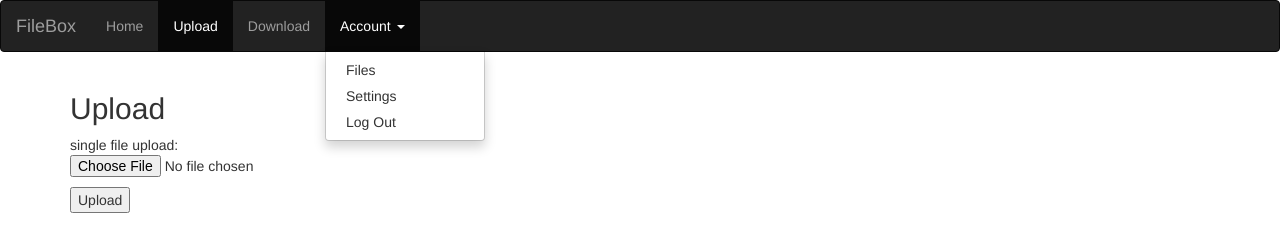
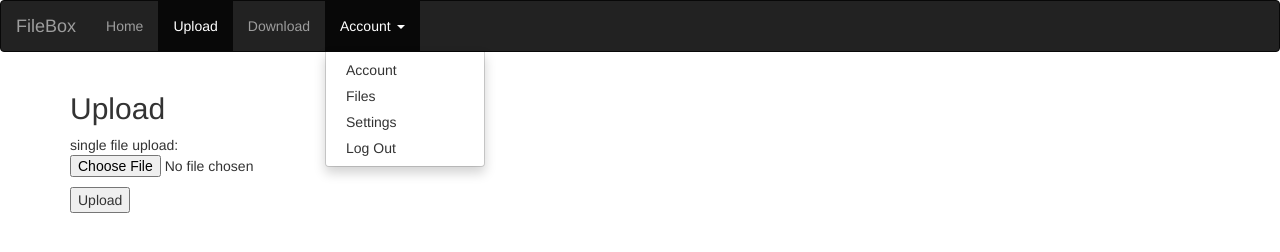
Before and after one commit to wabrams/CSCI3308, a website: page web/upload.html in a window 1280 px wide. Both pictures are taken after a click on the link "Account". Drawn offline with nearby package versions, Linux system fonts and the light colour scheme.

Commit message:
linked pages to files

```diff
--- a/web/upload.html
+++ b/web/upload.html
@@ -22,7 +22,8 @@
           <li><a href="download.html">Download</a></li>
           <li class="dropdown"><a class="dropdown-toggle" data-toggle="dropdown" href="#">Account <span class="caret"></span></a>
             <ul class="dropdown-menu">
-              <li><a href="#">Files</a></li>
+            <li><a href="account.html">Account</a></li>
+              <li><a href="files.html">Files</a></li>
               <li><a href="#">Settings</a></li>
               <li><a href="#">Log Out</a></li>
             </ul>
```
Also changed, not shown: web/account.html (+1 -1 lines), web/download.html (+1 -1 lines), web/index.html (+1 -1 lines).
